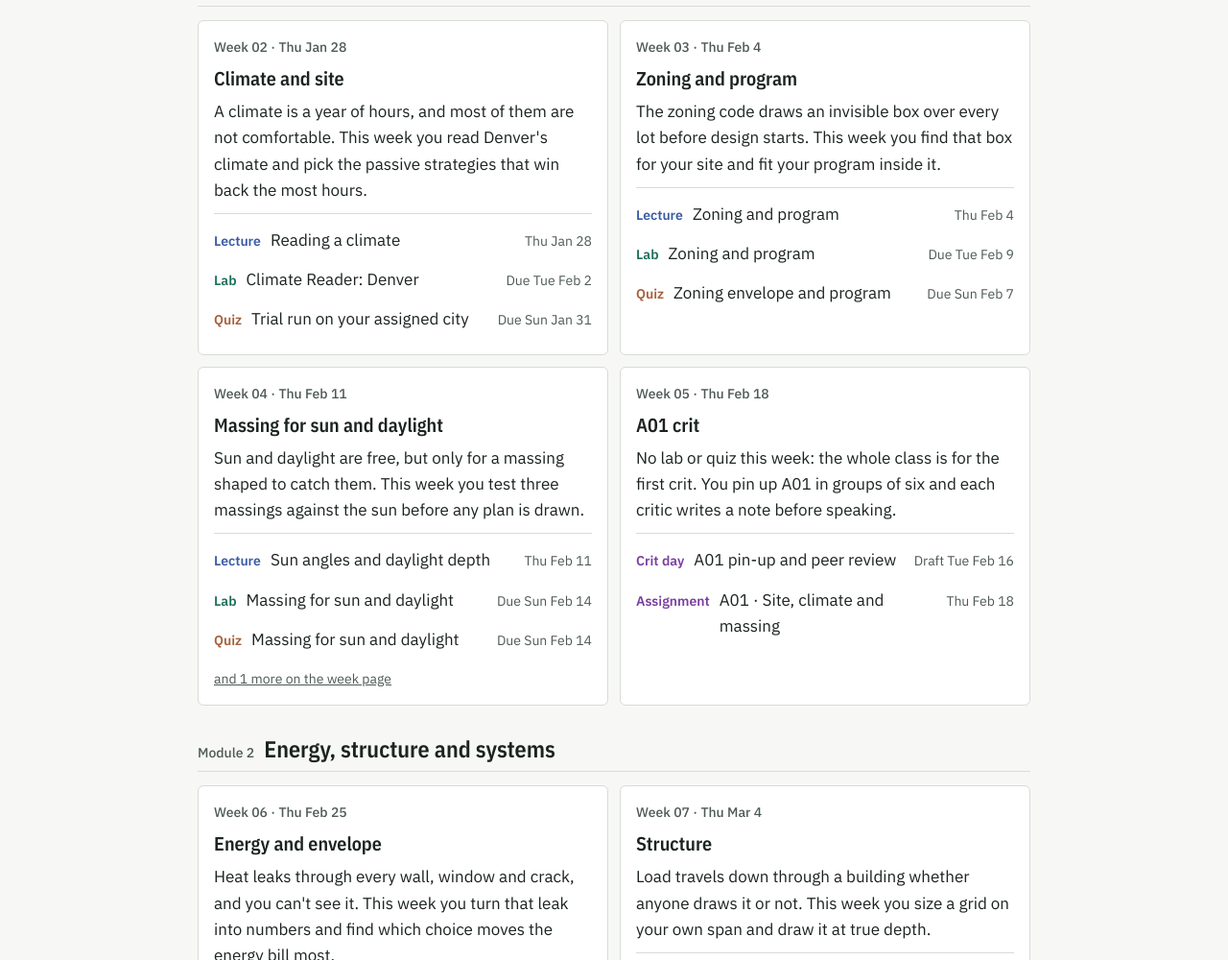
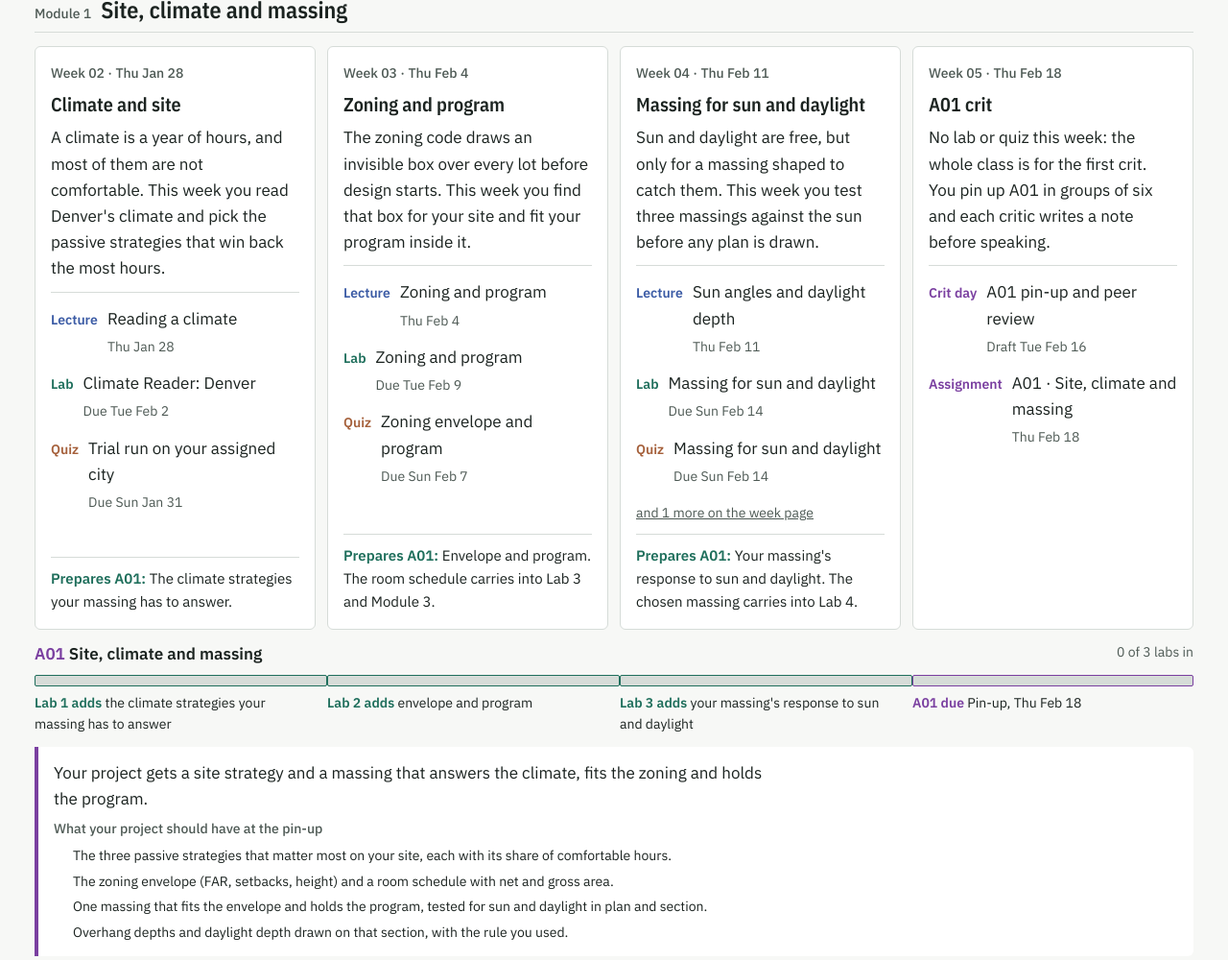
Before and after one commit to Darch87/arch6171, a plain HTML site: page index.html in a window 1280 px wide. Shown: the part 883-1883 px from the top of the page at 96% size. Drawn offline with nearby package versions, Linux system fonts and the light colour scheme.

Commit message:
Add files via upload

```diff
--- a/index.html
+++ b/index.html
@@ -83,6 +83,31 @@ h2:focus{outline:none}
 .card li .d{font-size:14px;color:var(--muted);text-align:right}
 .card .more{font-size:14px;color:var(--muted)}
 @media (max-width:520px){.card li a{grid-template-columns:auto 1fr}.card li .d{grid-column:2;text-align:left}}
+/* module rows: four weeks across, assignment bar under them */
+.wrap.wide{max-width:1240px}
+.mrow{display:grid;grid-template-columns:repeat(4,minmax(0,1fr));gap:12px}
+.mrow .card li a{grid-template-columns:auto 1fr}.mrow .card li .d{grid-column:2;text-align:left}
+.cards.after{margin-top:12px}
+.prep{margin-top:auto!important;padding-top:10px;border-top:1px solid var(--line);font-size:15px}
+.prep b{color:var(--c-lab)}
+.abar{margin-top:12px}
+.abar-head{display:flex;flex-wrap:wrap;justify-content:space-between;gap:4px 12px;margin:0 0 8px}
+.abar-head a{color:var(--ink);font-weight:600;text-decoration:none}.abar-head a:hover{text-decoration:underline}
+.abar-head .k{color:var(--c-assign)}
+.abar-head .cnt{font-size:14px;color:var(--muted)}
+.abar ol{list-style:none;margin:0;padding:0;display:grid;grid-template-columns:repeat(4,minmax(0,1fr));gap:12px}
+.abar li{display:flex;flex-direction:column;gap:6px;min-width:0;font-size:14px}
+.abar .bar{display:block;height:12px;border-radius:2px;margin-right:-12px;background:var(--line);border:1px solid var(--seg);position:relative}
+.abar li:last-child .bar{margin-right:0}
+.abar li.done .bar{background:var(--seg)}
+.abar li.now .bar{background:linear-gradient(90deg,var(--seg) 50%,var(--line) 50%)}
+.abar li a{color:var(--ink);text-decoration:none}.abar li a:hover{text-decoration:underline}
+.abar li b{color:var(--seg);font-weight:600}
+.deliv{margin-top:12px;padding:14px 16px;border-left:4px solid var(--c-assign);background:var(--paper);border-radius:0 6px 6px 0}
+.deliv p{margin:0 0 6px;max-width:75ch}
+.deliv ul{margin:0;padding-left:20px;display:grid;gap:4px;max-width:75ch}
+@media (max-width:900px){.mrow{grid-template-columns:repeat(2,minmax(0,1fr))}.abar ol{grid-template-columns:repeat(2,minmax(0,1fr))}.abar li:nth-child(2) .bar{margin-right:0}}
+@media (max-width:560px){.mrow{grid-template-columns:1fr}.abar ol{grid-template-columns:1fr;gap:8px}.abar li{flex-direction:row;align-items:flex-start;gap:10px}.abar .bar{width:12px;height:auto;align-self:stretch;min-height:28px;margin:0 0 -8px 0}.abar li:last-child .bar{margin-bottom:0}.abar li.now .bar{background:linear-gradient(180deg,var(--seg) 50%,var(--line) 50%)}}
 /* item + week pages */
 .crumb{font-size:15px;margin-bottom:16px;display:flex;gap:6px;flex-wrap:wrap;color:var(--muted)}
 .page-head{display:grid;gap:6px;padding-bottom:14px;border-bottom:2px solid var(--c,var(--ink));margin-bottom:18px}
@@ -163,7 +188,7 @@ footer p{margin:0 0 6px;max-width:70ch}
     <div class="who" id="who" hidden></div>
   </header>
   <main id="view" tabindex="-1"></main>
-  <footer><p>Class meets Thursdays, 9:30 AM to 12:15 PM. Quizzes open Friday at 9 AM and are due Sunday at 11:59 PM. Labs are due Tuesday at 11:59 PM, except in the week before a crit, when they are due Sunday so crit week stays clear.</p><p>Pages marked “Coming soon” are still being written.</p><p class="label" id="lastUpdate">Last update: Nov 18, 2026, 12:25 AM</p></footer>
+  <footer><p>Class meets Thursdays, 9:30 AM to 12:15 PM. Quizzes open Friday at 9 AM and are due Sunday at 11:59 PM. Labs are due Tuesday at 11:59 PM, except in the week before a crit, when they are due Sunday so crit week stays clear.</p><p>Pages marked “Coming soon” are still being written.</p><p class="label" id="lastUpdate">Last update: Nov 18, 2026, 12:50 AM</p></footer>
 </div>
 
 <script src="config.js"></script>
@@ -177,11 +202,20 @@ const pad=w=>String(w).padStart(2,"0");
 
 const MODULES=[
   {id:"Start",title:"Getting started",weeks:[1]},
-  {id:"Module 1",title:"Site, climate and massing",weeks:[2,3,4,5]},
-  {id:"Module 2",title:"Energy, structure and systems",weeks:[6,7,8,9,10]},
-  {id:"Module 3",title:"Occupancy, egress, access and details",weeks:[11,12,13,14]},
+  {id:"Module 1",title:"Site, climate and massing",weeks:[2,3,4,5],a:"A01"},
+  {id:"Module 2",title:"Energy, structure and systems",weeks:[6,7,8,9,10],a:"A02"},
+  {id:"Module 3",title:"Occupancy, egress, access and details",weeks:[11,12,13,14],a:"A03"},
   {id:"Finish",title:"Folio and finals",weeks:[15,16,17]},
 ];
+/* Assignments: what the project should have at the pin-up, in terms of project development. Draft for the instructor to edit. */
+const ASSIGN={
+  A01:{wk:5,title:"Site, climate and massing",goal:"Your project gets a site strategy and a massing that answers the climate, fits the zoning and holds the program.",
+    has:["The three passive strategies that matter most on your site, each with its share of comfortable hours.","The zoning envelope (FAR, setbacks, height) and a room schedule with net and gross area.","One massing that fits the envelope and holds the program, tested for sun and daylight in plan and section.","Overhang depths and daylight depth drawn on that section, with the rule you used."]},
+  A02:{wk:9,title:"Form, structure and systems",goal:"Your massing becomes a building section where envelope, structure and systems share the same depth.",
+    has:["One section at true depth through the main spaces.","Wall and roof assemblies with their U-values, and the passive strategies drawn in section.","A structural grid with spans and member depths drawn in place.","Zones, distribution and plenum depth, coordinated with the structure."]},
+  A03:{wk:14,title:"Egress, access and details",goal:"Your plans pass a code check, and one wall is resolved down to its details and a mockup.",
+    has:["Plans with occupant loads, exits, travel distance and an accessible route, passed through the plan check.","A wall section with all four control layers traced and continuous.","Key details for that wall and a physical mockup of one transition."]},
+};
 const S={soon:"Coming soon",draft:"Draft",live:"Live"};
 const SUNDUE=new Set([4,8,13]); // week before a crit: lab due Sunday
 /* Week data. intro = two sentences for the home card. summary = the week page's opening, in the course's own voice.
@@ -343,13 +377,31 @@ function card(w){const d=W[w],c=curWeek();const isNow=w===Math.max(1,c);
     <p>${esc(d.intro)}</p>
     ${its.length?`<ul>${its.map((it,i)=>{const K=KINDS[it[0]];return `<li><a href="#${slug(w,i)}" style="--c:var(${K.c})"><span class="k">${K.label}</span><span class="t">${esc(it[2].replace(/^(Lab|Quiz) \d+ · /,""))}</span><span class="d">${esc(shortDue(w,it[0]))}</span></a></li>`}).join("")}</ul>`:""}
     ${extra>0?`<a class="more" href="#wk-${w}">and ${extra} more on the week page</a>`:""}
+    ${prepLine(w)}
   </article>`;}
+function labOf(w){const it=W[w]&&W[w].items.find(x=>x[0]==="lab");return it?{name:it[2].split(" · ")[0],L:it[3]||{},i:W[w].items.indexOf(it)}:null;}
+function prepLine(w){const l=labOf(w);if(!l||!l.L.feeds)return "";const m=l.L.feeds.match(/^(A0\d(?: section)?):?\s*(.*)$/);
+  const a=m?m[1]:"the assignment",t=m?m[2]:l.L.feeds;return `<p class="prep"><b>Prepares ${esc(a)}:</b> ${esc(t.charAt(0).toUpperCase()+t.slice(1))}</p>`;}
+function shortFeed(w){const l=labOf(w);if(!l||!l.L.feeds)return "";const m=l.L.feeds.match(/^A0\d(?: section)?:?\s*([^.]*)/);return (m?m[1]:l.L.feeds.split(".")[0]);}
+function abar(m){const A=ASSIGN[m.a];if(!A)return "";const c=curWeek();const ws=m.weeks.slice(0,4);
+  const labs=ws.filter(w=>labOf(w)).length,done=ws.filter(w=>labOf(w)&&c>w).length;
+  const seg=w=>{const l=labOf(w),st=c>w?"done":c===w?"now":"";
+    if(l)return `<li class="${st}" style="--seg:var(--c-lab)"><span class="bar"></span><a href="#${slug(w,l.i)}"><b>${esc(l.name)} adds</b> ${esc(shortFeed(w))}</a></li>`;
+    const ai=W[w].items.findIndex(x=>x[0]==="assign");
+    return `<li class="${st} due" style="--seg:var(--c-assign)"><span class="bar"></span><a href="#${slug(w,ai<0?0:ai)}"><b>${esc(m.a)} due</b> Pin-up, Thu ${esc(short(day(w)))}</a></li>`;};
+  const ai=W[A.wk].items.findIndex(x=>x[0]==="assign");
+  return `<div class="abar" aria-label="${esc(m.a)} progress">
+    <p class="abar-head"><a href="#${slug(A.wk,ai)}"><span class="k">${esc(m.a)}</span> ${esc(A.title)}</a><span class="cnt">${done} of ${labs} labs in</span></p>
+    <ol>${ws.map(seg).join("")}</ol>
+    <div class="deliv"><p>${esc(A.goal)}</p><p class="label">What your project should have at the pin-up</p><ul>${A.has.map(x=>`<li>${esc(x)}</li>`).join("")}</ul></div>
+  </div>`;}
 
 function home(){
   let h=`${paceStrip()}<section class="intro"><p>The whole semester in one place. Each week has a short lecture, a lab you start in class, and a quiz over the weekend. Labs build toward each module's assignment, and every module becomes a chapter of your folio.</p>
   <ul class="legend">${["lecture","lab","quiz","assign"].map(k=>`<li><i class="dot" style="background:var(${KINDS[k].c})"></i>${KINDS[k].label}</li>`).join("")}</ul></section>`;
   for(const m of MODULES){
-    h+=`<section class="module" aria-labelledby="m-${m.weeks[0]}"><h2 id="m-${m.weeks[0]}"><span class="label">${esc(m.id)}</span>${esc(m.title)}</h2><div class="cards">${m.weeks.map(card).join("")}</div></section>`;
+    const row=m.a?m.weeks.slice(0,4):m.weeks,rest=m.a?m.weeks.slice(4):[];
+    h+=`<section class="module" aria-labelledby="m-${m.weeks[0]}"><h2 id="m-${m.weeks[0]}"><span class="label">${esc(m.id)}</span>${esc(m.title)}</h2><div class="${m.a?"mrow":"cards"}">${row.map(card).join("")}</div>${m.a?abar(m):""}${rest.length?`<div class="cards after">${rest.map(card).join("")}</div>`:""}</section>`;
   }
   return h;
 }
@@ -387,7 +439,8 @@ function itemSections(w,k,it){const L=it[3]||{};
   if(k==="quiz")return sec("How it works",`<p>The quiz opens Friday at 9 AM and is due Sunday at 11:59 PM. You get one attempt. Each question is set on the case building, has three options, and asks you how sure you are.</p><p>Where a question asks for a number, your numbers differ from your classmates'. After the due date the questions are checked and approved, and on Wednesday you see your score with a reason for every option.</p>`)+sec("Quiz",``);
   if(k==="crit")return sec("Format",PINUP(w));
   if(k==="assign"){if(/draft session/.test(it[2]))return sec("What happens",`<p>Studio time to pull your lab spreads into the assignment draft, with the TAs reading over your shoulder. Bring your spreads and your latest plans.</p>`);
-    return sec("Brief",`<p>Each assignment is written as a purpose, a task and the criteria it is scored on, with one example sheet and a single-point rubric with a “beyond” column.</p><p>You score your own sheets before submitting, and a peer scores them at the pin-up.</p><p class="note">Sheet and word limits: to be set by the instructor.</p>`)+sec("Built from","<p>"+esc({A01:"Labs 1, 2 and 3: climate, zoning and program, massing for sun and daylight.",A02:"Labs 4, 5 and 6: envelope, structure and MEP in section.",A03:"Labs 7 and 8: occupancy, egress and access, the plan check, and your details and mockup."}[it[2].slice(0,3)]||"")+"</p>");}
+    const AS=ASSIGN[it[2].slice(0,3)];
+    return (AS?sec("What your project should have",`<p>${esc(AS.goal)}</p><ul>${AS.has.map(x=>`<li>${esc(x)}</li>`).join("")}</ul>`):"")+sec("Brief",`<p>Each assignment is written as a purpose, a task and the criteria it is scored on, with one example sheet and a single-point rubric with a “beyond” column.</p><p>You score your own sheets before submitting, and a peer scores them at the pin-up.</p><p class="note">Sheet and word limits: to be set by the instructor.</p>`)+sec("Built from","<p>"+esc({A01:"Labs 1, 2 and 3: climate, zoning and program, massing for sun and daylight.",A02:"Labs 4, 5 and 6: envelope, structure and MEP in section.",A03:"Labs 7 and 8: occupancy, egress and access, the plan check, and your details and mockup."}[it[2].slice(0,3)]||"")+"</p>");}
   if(k==="folio")return sec("What to hand in",`<p>Each module is one chapter: its lab spreads, then its assignment, revised where the crits asked.</p>`)+sec("Scoring",`<p>You score your folio on the single-point rubric first. Two classmates score it next, and the instructor or TA confirms the score.</p>`);
   return "";
 }
@@ -640,6 +693,7 @@ function route(){const h=(location.hash||"#home").slice(1);let m;
   else if(m=h.match(/^check-([\w-]+)$/)){v.innerHTML=`<nav class="crumb" aria-label="Breadcrumb"><a href="#home">Course</a>/<a href="#admin">Admin</a>/<span>Question check</span></nav><div class="page-head" style="--c:var(--c-quiz)"><span class="kind">Question check</span><h2 tabindex="-1">${esc(m[1])}</h2></div><div id="ck"></div>`;mountCheck(v.querySelector("#ck"),m[1]);}
   else if(m=h.match(/^quiz-([\w-]+)$/)){v.innerHTML=`<nav class="crumb"><a href="#home">Course</a>/<span>Quiz</span></nav><div class="page-head" style="--c:var(--c-quiz)"><span class="kind">Quiz</span><h2 tabindex="-1">${esc(m[1]==="practice"?"Practice quiz":m[1])}</h2></div><div id="qz"></div>`;mountQuiz(v.querySelector("#qz"),m[1]);}
   else v.innerHTML=home();
+  document.querySelector(".wrap").classList.toggle("wide",v.querySelector(".mrow")!==null);
   window.scrollTo(0,0);
   if(FIRST){FIRST=false;return;}
   const hd=v.querySelector("h2[tabindex]");(hd||v).focus({preventScroll:true});
```
